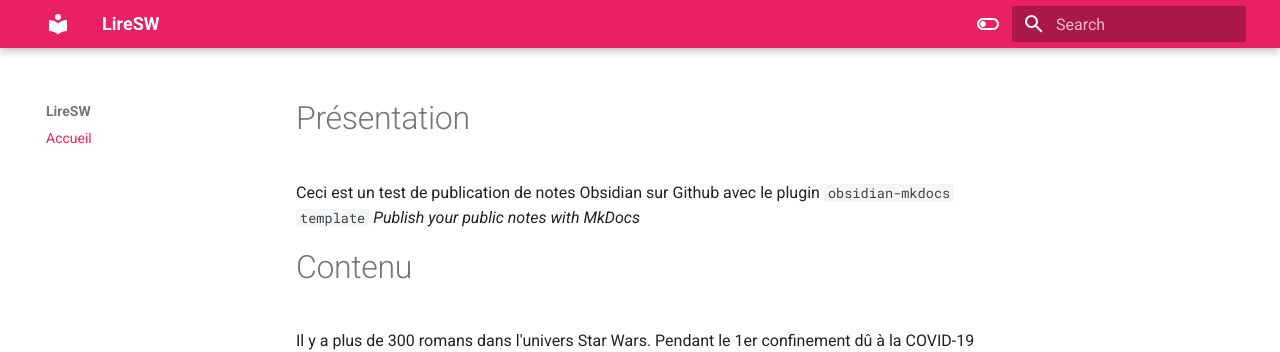
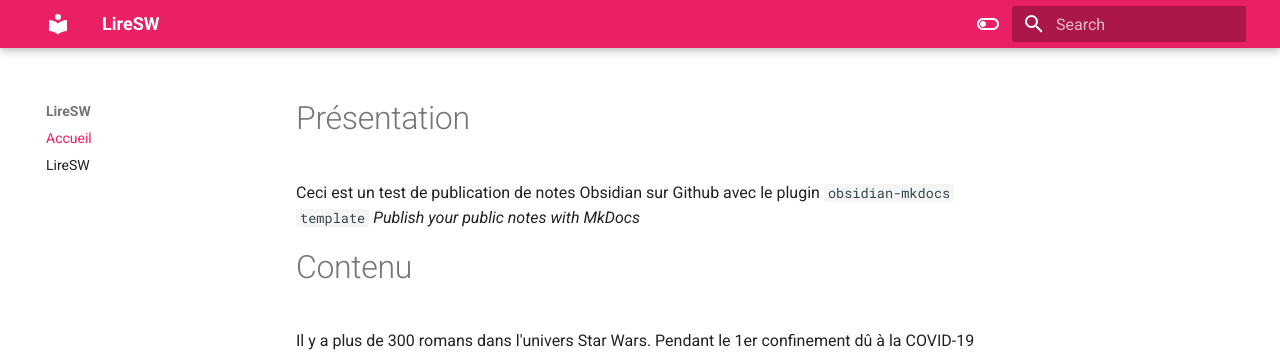
Before and after one commit to Hullaballo2001/LireSW, an MkDocs documentation site: the page built from docs/index.md, in a window 1280 px wide. Shown: the top 352 px of the page. Built offline with MkDocs 1.6.1 and Material for MkDocs 9.7.7, drawn with Linux system fonts in a browser that asks for light colours.

Commit message:
Update mkdocs.yml
ajout du chemin vers les notes

```diff
--- a/mkdocs.yml
+++ b/mkdocs.yml
@@ -19,6 +19,7 @@ theme:
 
 nav:
   - Accueil: index.md
+  - LireSW: LireSW/docs
 
 plugins:
   - search
```
